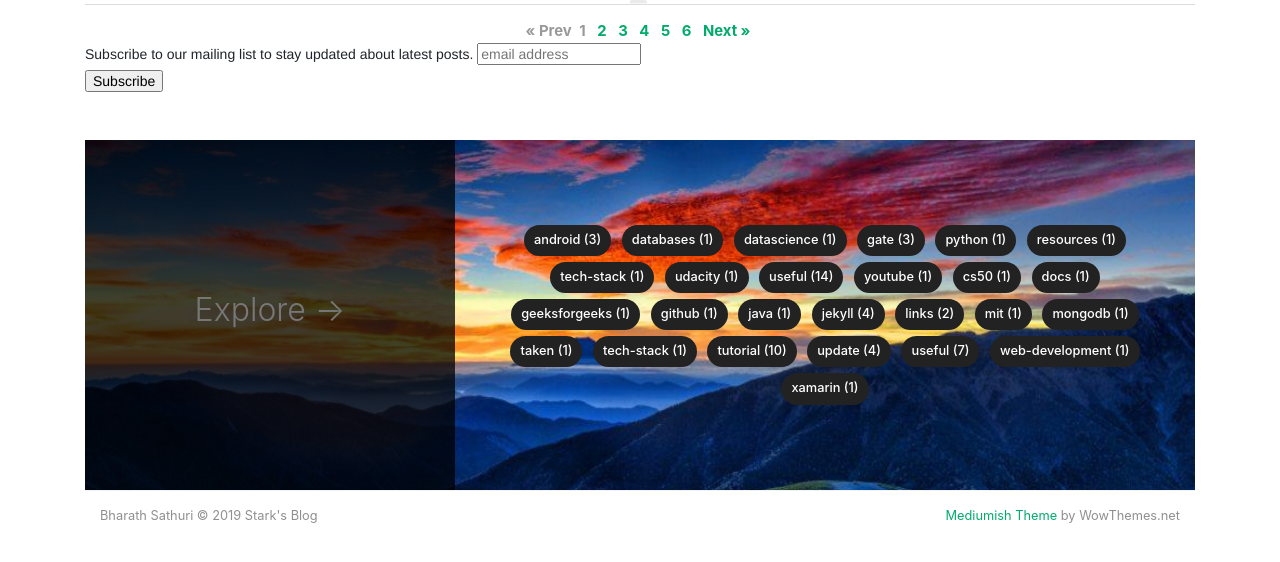
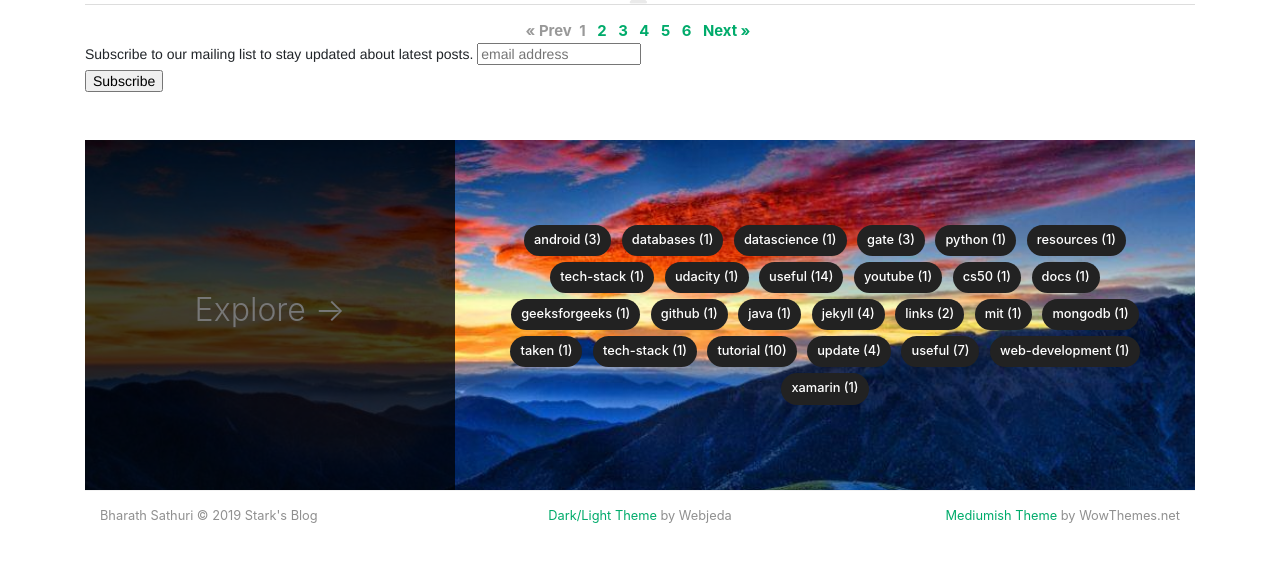
Before and after one commit to StarkSources/myblog, a Jekyll site: the page built from index.html, in a window 1280 px wide and 900 px high, scrolled down 1903 px, cut to the strip 301-863 px from the top of the window. Built offline with Jekyll 4.4.1, drawn with Linux system fonts in a browser that asks for light colours; nearby versions of some CDN libraries; the list of posts is cut into pages by our own code; comment, search, counter and statistics services are not loaded.

Commit message:
Update default.html

```diff
--- a/_layouts/default.html
+++ b/_layouts/default.html
@@ -327,10 +327,13 @@ SimpleJekyllSearch({
 <footer class="footer">
     <div class="container">
         <div class="row">
-            <div class="col-md-6 col-sm-6 text-center text-lg-left">
+            <div class="col-md-4 col-sm-4 text-center text-lg-left">
                  Bharath Sathuri © {{ site.time | date: "%Y" }} {{ site.name }}
             </div>
-            <div class="col-md-6 col-sm-6 text-center text-lg-right">
+	   <div class="col-md-4 col-sm-4 text-center text-lg-center">
+                <a target="_blank" href="https://webjeda.com/hagura/">Dark/Light Theme</a> by Webjeda
+            </div>
+            <div class="col-md-4 col-sm-4 text-center text-lg-right">
                 <a target="_blank" href="https://www.wowthemes.net">Mediumish Theme</a> by WowThemes.net
             </div>
         </div>
```
